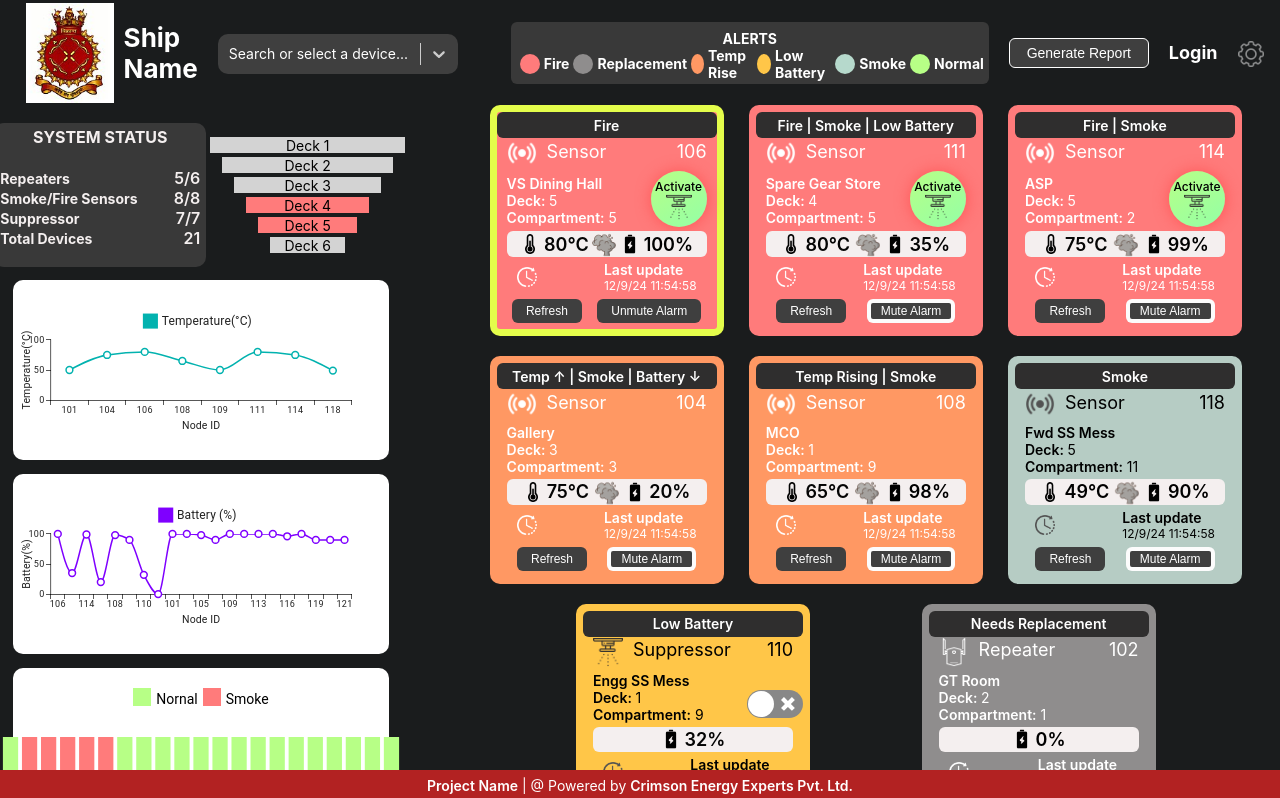
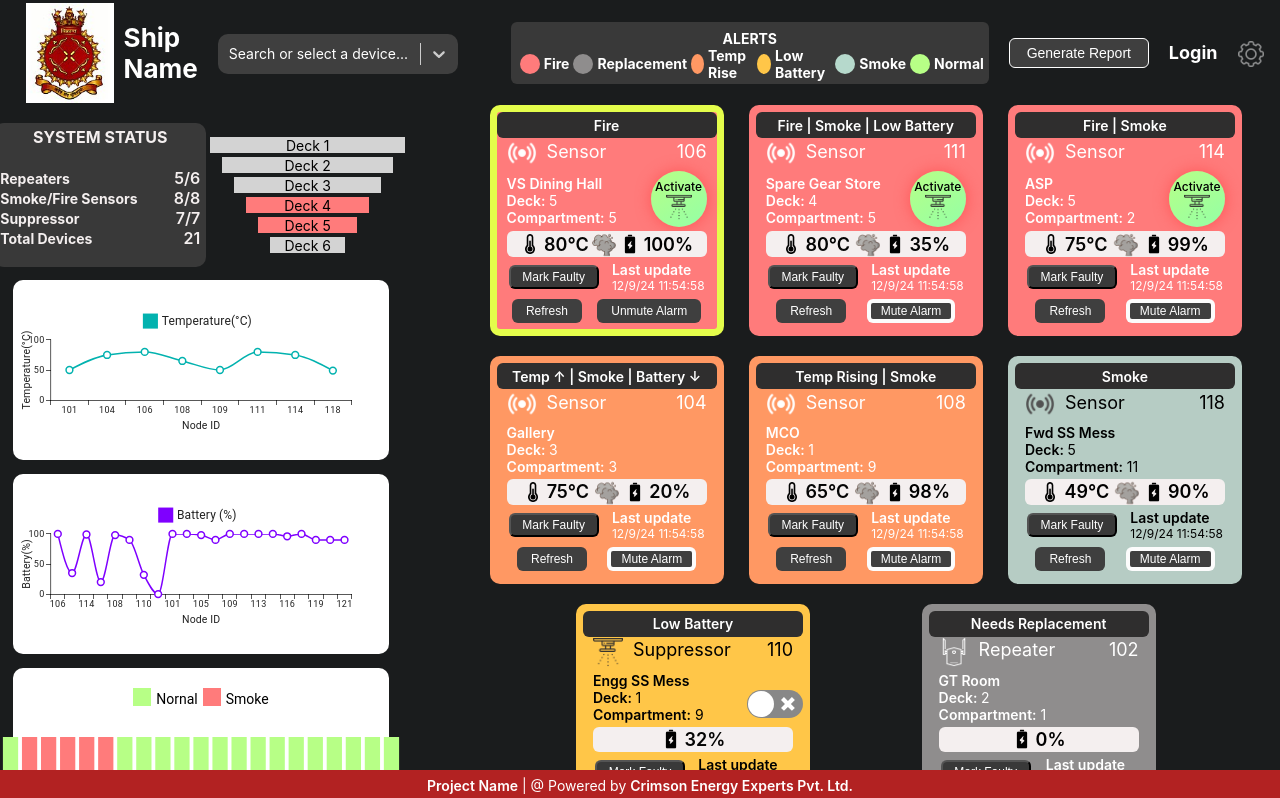
Before and after one commit to cee-diksha/fire_detection, a React (Create React App) app: page / in a window 1280 px wide. Shown: the top 798 px of the page. Built offline with nearby package versions, Linux system fonts and the light colour scheme.

Commit message:
is faulty btn added

```diff
--- a/src/comp-styles.css
+++ b/src/comp-styles.css
@@ -729,9 +729,9 @@ tbody tr:hover {
   #last-update{
     display: flex;
     align-items: center;
-    padding: 0 20px;
+    padding: 0 12px;
     justify-content: space-between;
-    font-size: 14px
+    font-size: 14px;
   }
 
   #last-update div {
--- a/src/components/Card.js
+++ b/src/components/Card.js
@@ -80,6 +80,7 @@ const Card = ({ item }) => {
   const [isAlarmMuted, setIsAlarmMuted] = useState(false);
   const [trigger, setTrigger] = useState(triggeringDevice)
   const [showModal, setShowModal] = useState(false);
+  const [isFault, setIsFault] = useState(false)
   const whiteLogo = status.includes("danger") || status.includes("orange") || status.includes("deleted")
 
   const handleMuteAlarm = (event) => {
@@ -93,6 +94,11 @@ const Card = ({ item }) => {
     event.preventDefault();
     event.stopPropagation();
     setShowConn(true)
+  }
+
+  const markFault = (event) => {
+    handleRefresh(event)
+    setIsFault(true)
   }
 
   useEffect(() => {
@@ -145,7 +151,8 @@ const Card = ({ item }) => {
         </div>
       </div>
       <div className="segment" id="last-update">
-        <img src={whiteLogo ? update : update2} alt="update-logo" style={{ height: "20px", marginRight: "6px" }} />
+        <button onClick={markFault} style={{backgroundColor: isFault ?'#bfbfbf' : '#393939', borderRadius: '6px', height: "24px", width: "90px", fontSize: "12px", cursor: isFault ? "not-allowed" :"pointer", color: isFault ? "#000000" : "#ffffff"}}>Mark Faulty</button>
+        {/* <img src={whiteLogo ? update : update2} alt="update-logo" style={{ height: "20px", marginRight: "6px" }} /> */}
         <div>
           <span style={{ fontWeight: "600" }}>Last update</span>
           <span style={{ fontSize: "12px" }}>{last_update}</span>
```
